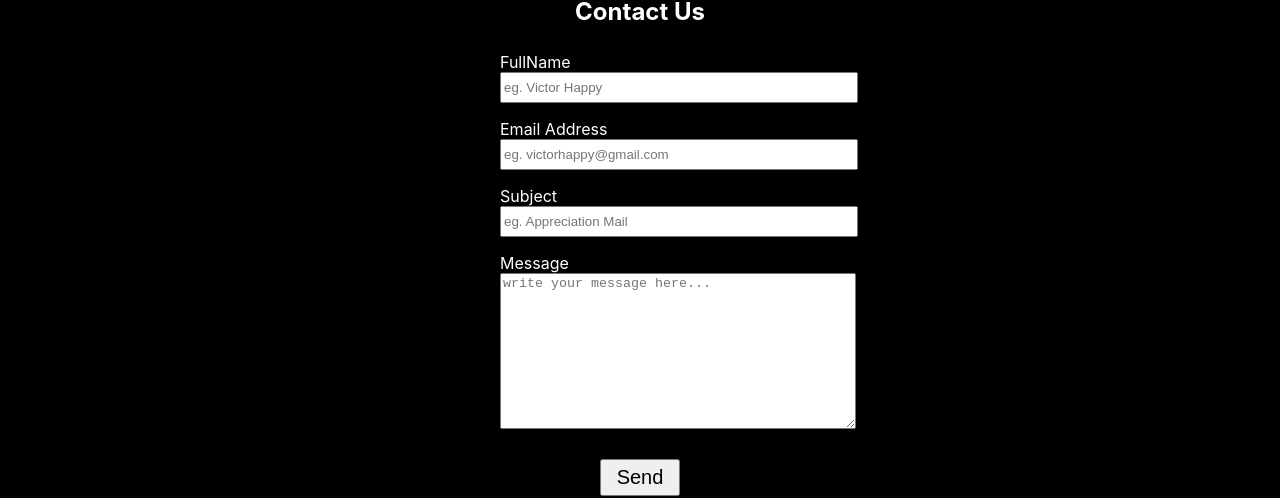
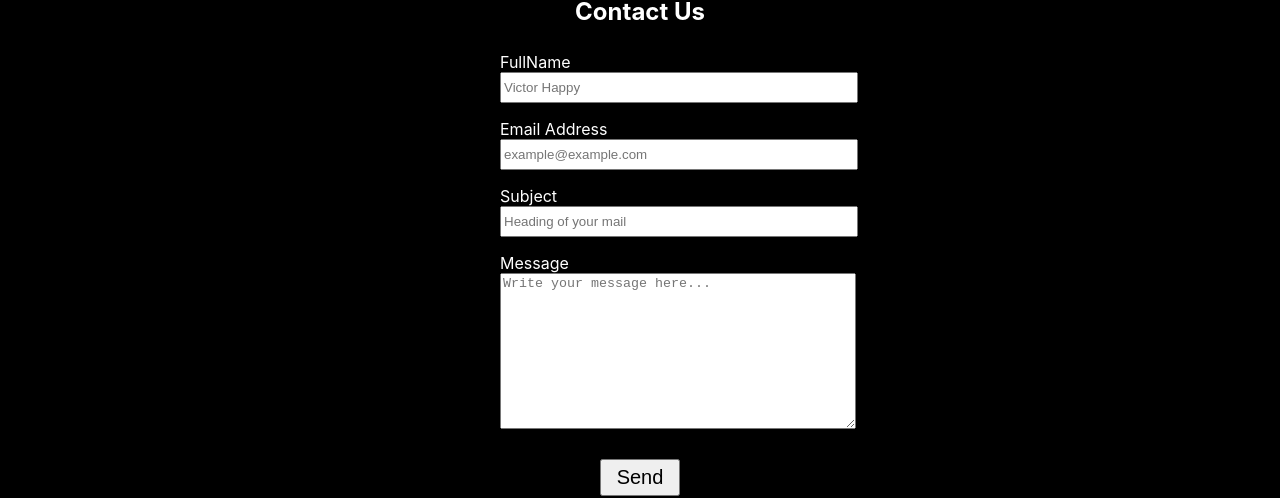
Before and after one commit to chivicoko/victorokoye, a React (Create React App) app: page /contactvictorokoye in a window 1280 px wide. Shown: the part 165-663 px from the top of the page. Built offline with nearby package versions, Linux system fonts and the light colour scheme.

Commit message:
text fixings ...

```diff
--- a/src/components/Contact.jsx
+++ b/src/components/Contact.jsx
@@ -49,19 +49,19 @@ const Contact = () => {
                             <div className="input-container">
                                 <p className='label-input'>
                                     <label htmlFor="" className='label'>FullName</label> <br />
-                                    <input type="text" name='username' placeholder='eg. Victor Happy' required />
+                                    <input type="text" name='username' placeholder='Victor Happy' required />
                                 </p>
                                 <p className='label-input'>
                                     <label htmlFor="" className='label'>Email Address</label> <br />
-                                    <input type="email" name='email' placeholder='eg. victorhappy@gmail.com' required />
+                                    <input type="email" name='email' placeholder='example@example.com' required />
                                 </p>
                                 <p className='label-input'>
                                     <label htmlFor="" className='label'>Subject</label> <br />
-                                    <input type="text" name='subject' placeholder='eg. Appreciation Mail' required />
+                                    <input type="text" name='subject' placeholder='Heading of your mail' required />
                                 </p>
                                 <p className='label-input'>
                                     <label htmlFor="" className='label'>Message</label> <br />
-                                    <textarea name="message" id="message" cols="30" rows="10" placeholder='write your message here...' required></textarea>
+                                    <textarea name="message" id="message" cols="30" rows="10" placeholder='Write your message here...' required></textarea>
                                 </p>
                             </div>
                             <button type="submit">Send</button>
@@ -78,19 +78,19 @@ const Contact = () => {
                             <div className="input-container">
                                 <p className='label-input'>
                                     <label htmlFor="" className='label'>FullName</label> <br />
-                                    <input type="text" name='username' placeholder='eg. Victor Happy' required />
+                                    <input type="text" name='username' placeholder='Victor Happy' required />
                                 </p>
                                 <p className='label-input'>
                                     <label htmlFor="" className='label'>Email Address</label> <br />
-                                    <input type="email" name='email' placeholder='eg. victorhappy@gmail.com' required />
+                                    <input type="email" name='email' placeholder='example@example.com' required />
                                 </p>
                                 <p className='label-input'>
                                     <label htmlFor="" className='label'>Subject</label> <br />
-                                    <input type="text" name='subject' placeholder='eg. Appreciation Mail' required />
+                                    <input type="text" name='subject' placeholder='Heading of your mail' required />
                                 </p>
                                 <p className='label-input'>
                                     <label htmlFor="" className='label'>Message</label> <br />
-                                    <textarea name="message" id="message" cols="30" rows="10" placeholder='write your message here...' required></textarea>
+                                    <textarea name="message" id="message" cols="30" rows="10" placeholder='Write your message here...' required></textarea>
                                 </p>
                             </div>
                             <button type="submit">Send</button>
--- a/src/styles/ContactStyles.jsx
+++ b/src/styles/ContactStyles.jsx
@@ -29,14 +29,14 @@ const Mobile = styled.div`
     }
 
     input {
-        margin-left: 60px;
+        margin-left: 58px;
         height: 25px;
         width: 250px;
         text-align: start;
     }
 
     textarea {
-        margin-left: 60px;
+        margin-left: 58px;
         height: 110px;
         text-align: start;
         width: 250px;
```
